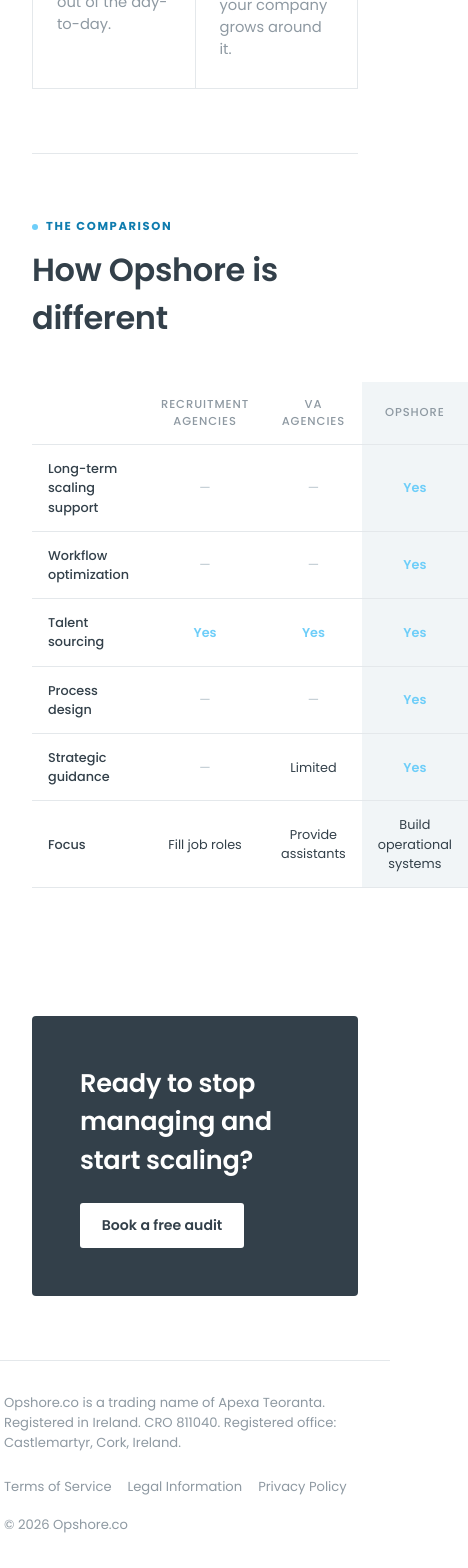
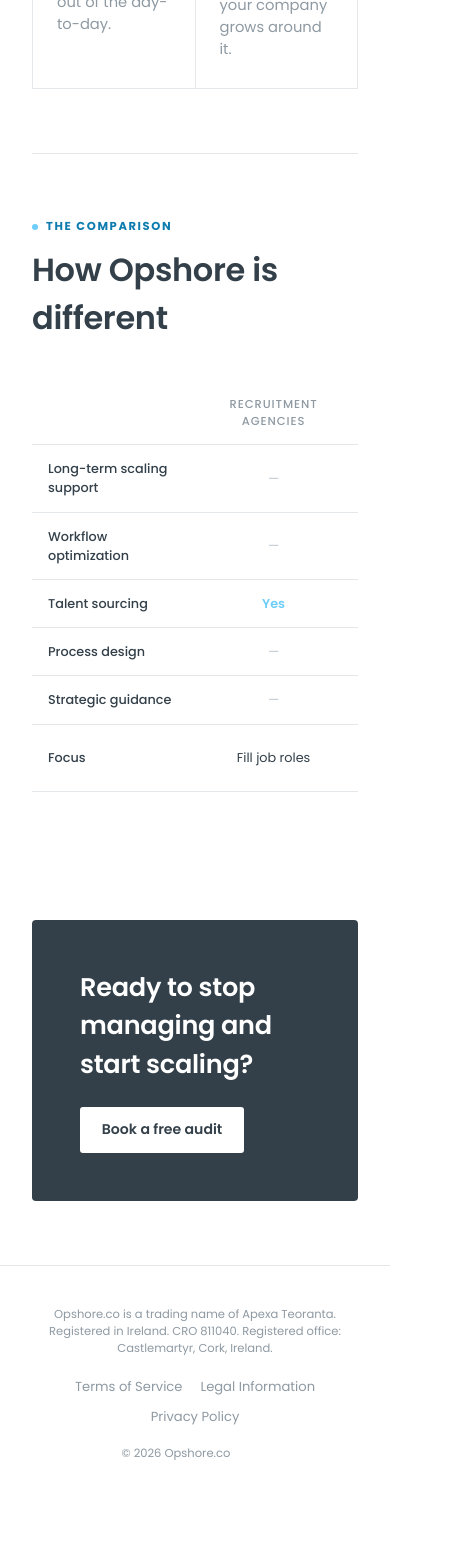
Before and after one commit to aalquiza/opshore-v2, a React (Vite) app: page / in a window 390 px wide. Shown: the part 1762-3330 px from the top of the page, 468 px wide, since content can reach past the window. After the commit the page ends 3281 px from the top, so only its background shows below. Built offline with nearby package versions, Linux system fonts and the light colour scheme.

Commit message:
correct buttons in main page

```diff
--- a/src/components/ComparisonTable.tsx
+++ b/src/components/ComparisonTable.tsx
@@ -23,6 +23,7 @@ export default function ComparisonTable() {
         <div className="eyebrow">The comparison</div>
         <h2>How Opshore is different</h2>
       </div>
+      <div className="table-scroll">
         <table className="comp-table">
           <thead>
             <tr>
@@ -43,6 +44,7 @@ export default function ComparisonTable() {
             ))}
           </tbody>
         </table>
+      </div>
     </section>
   );
 }
--- a/src/components/Header.tsx
+++ b/src/components/Header.tsx
@@ -13,7 +13,7 @@ export default function Header({ currentPage, onNavigate }: HeaderProps) {
 
   const handleNavigate = (page: PageId) => {
     onNavigate(page);
-    setMenuOpen(false); // close the menu after picking a page
+    setMenuOpen(false);
   };
 
   return (
--- a/src/styles/global.css
+++ b/src/styles/global.css
@@ -29,6 +29,12 @@ body {
   font-family: var(--body);
   line-height: 1.5;
   -webkit-font-smoothing: antialiased;
+}
+
+html,
+body {
+  overflow-x: hidden;
+  width: 100%;
 }
 
 a {
@@ -295,6 +301,12 @@ nav.wrap {
 }
 
 /* COMPARISON */
+.table-scroll {
+  width: 100%;
+  overflow-x: auto;
+  -webkit-overflow-scrolling: touch;
+}
+
 .comp-table {
   width: 100%;
   border-collapse: collapse;
@@ -602,7 +614,7 @@ nav.wrap {
 
 .site-footer {
   border-top: 1px solid var(--line);
-  padding: 32px 40px 48px;
+  padding: 40px 0 60px;
 }
 
 .footer-grid {
@@ -660,25 +672,6 @@ nav.wrap {
   .field-row {
     grid-template-columns: 1fr;
   }
-  /* Footer */
-  .footer-grid {
-    flex-direction: column;
-    align-items: flex-start;
-    gap: 24px;
-  }
-
-  .site-footer {
-    padding: 32px 4px 48px;
-  }
-
-  .footer-legal {
-    max-width: 100%;
-  }
-
-  .footer-links {
-    flex-wrap: wrap;
-    gap: 16px;
-  }
 
   .navlinks {
     display: none;
@@ -721,6 +714,32 @@ nav.wrap {
   }
   .comp-table {
     font-size: 0.8rem;
+    min-width: 600px;
+  }
+
+  /* Footer */
+  .site-footer {
+    padding: 40px 24px 56px;
+    text-align: center;
+  }
+
+  .footer-grid {
+    flex-direction: column;
+    align-items: center;
+    gap: 20px;
+  }
+
+  .footer-legal {
+    max-width: 42ch;
+    font-size: 0.72rem;
+    line-height: 1.5;
+  }
+
+  .footer-links {
+    justify-content: center;
+    flex-wrap: wrap;
+    row-gap: 10px;
+    column-gap: 18px;
   }
 
   /* Legal pages */
```
Lines whose indentation alone changed are shown as unchanged.
